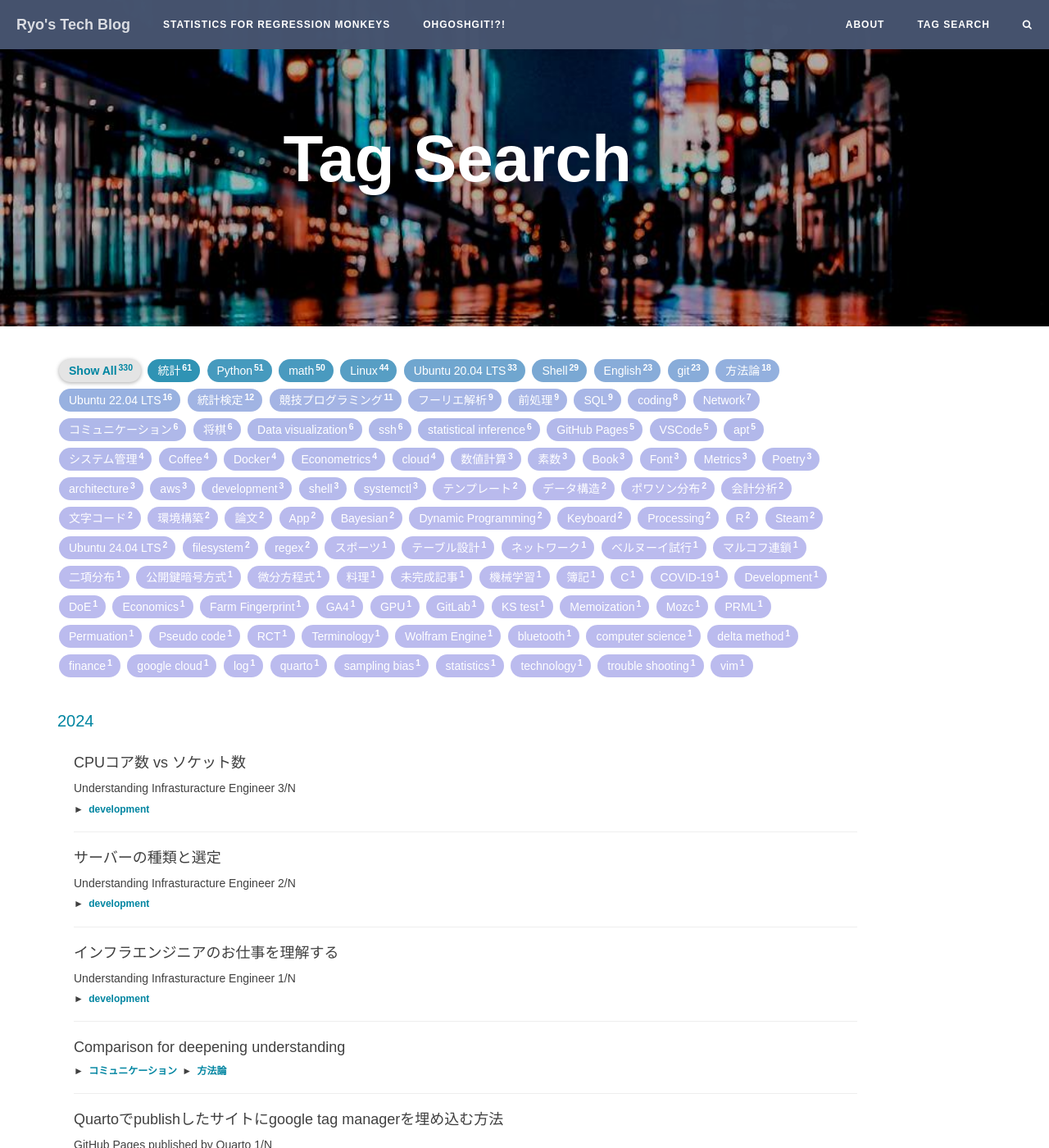
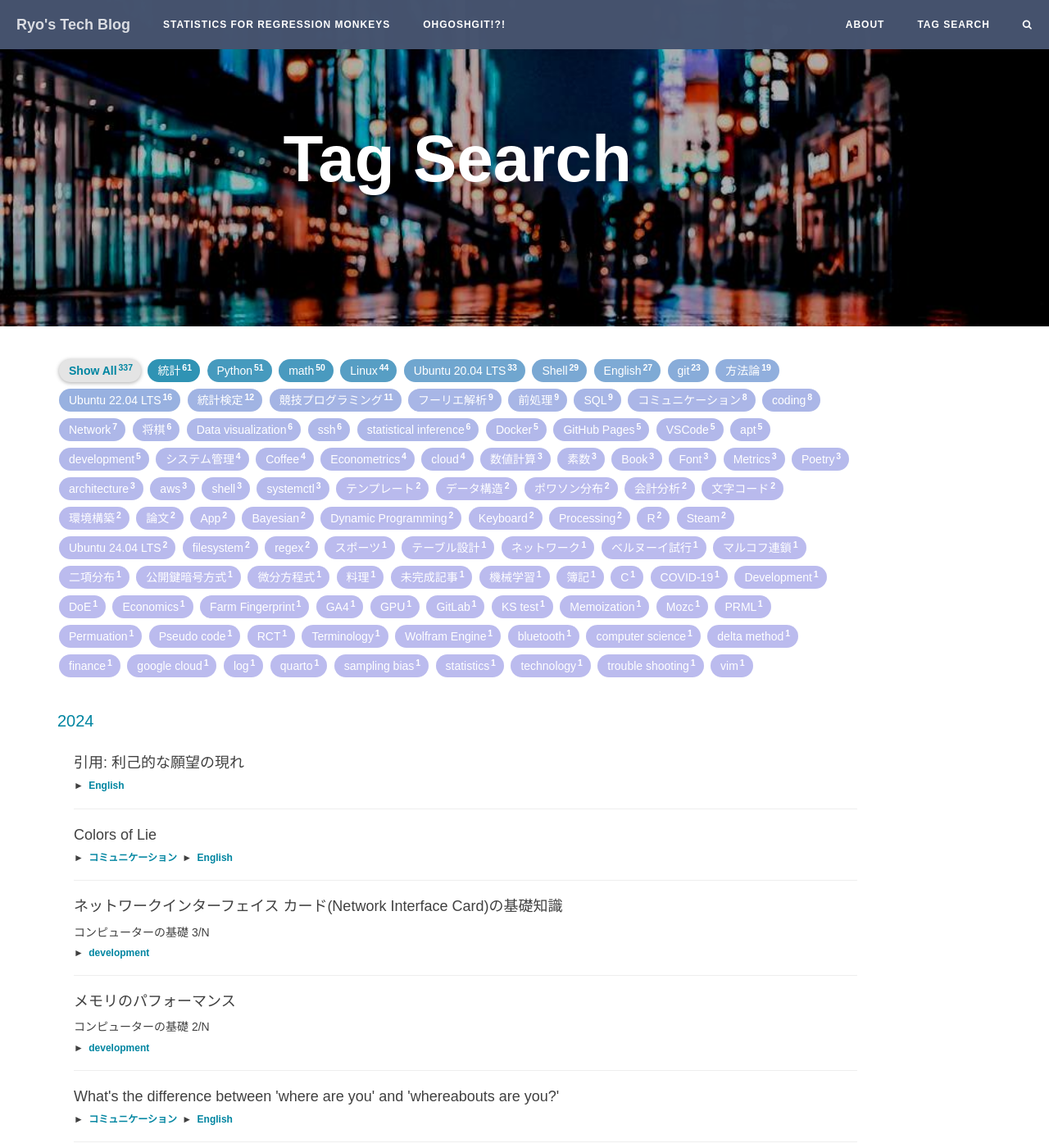
Before and after one commit to RyoNakagami/RyoNakagami.github.io, a Jekyll site: the page built from archive.html, in a window 1280 px wide and 1400 px high. Shown: the whole window at 82% size. Built offline with Jekyll 4.4.1, drawn with Linux system fonts in a browser that asks for light colours; comment, search, counter and statistics services are not loaded; part of the change alters nothing that is shown; some of the changed text lies outside the part shown.

Commit message:
POST: learning english

````diff
--- /dev/null
+++ b/_posts/2023-04-06-a-wise-man-learns.md
@@ -0,0 +1,56 @@
+---
+layout: post
+title: "物語の視点"
+subtitle: "森本哲郎 - 経験の教えについてより"
+author: "RyoNak"
+catelog: true
+mathjax: false
+mermaid: false
+last_modified_at: 2024-08-04
+header-mask: 0.0
+header-style: text
+tags:
+
+- English
+- 方法論
+---
+
+## イソップ童話 - 獅子の分け前
+
+イソップ物語「獅子の分け前」を読むにあたって，ロバの視点，キツネの視点，（物語の外の存在としての）読者視点によって以下のような読み方ができます
+
+- ロバ視点：自分の力量を十分に自覚して，付き合い方に気をつけろ
+- キツネ視点：ロバの災難という他人の経験から学べ
+- 読者視点：強者が弱者を働かせて，成果を独り占めしてしまうたとえ
+
+このように視点を変えることで，物語から得る教訓を豊かなものにすることができます．
+物語という間接体験から学ぶためには，
+
+- 自分がどのような視点にいるのか？
+- その視点のキャラクターはどのようなキャラクターなのか？
+
+を理解する必要が有ります．物語の登場人物になりきって，ロバのような最後を迎えたという経験をしたとしても，獅子に対して，ロバの立ち位置（被捕食者になりうる弱い存在）ということがわからなければ「自分の力量を十分に自覚して，付き合い方に気をつけろ」という教訓を得ることは難しいでしょう．ここから次のことが言えます：
+
+- 経験そのものが貴重なのではなく，そこから何をどのように学ぶかが肝要
+- 経験から学ぶためには，自分の立ち位置を理解する必要がある（＝自分を知ることの必要性）
+
+### 自己認識と経験
+
+経験から学ぶためには自己認識が必要であるとわかりましたが，この自己認識というのは容易なことではありません．
+目に見えるような外見的特徴であれば，物理的鏡を見ることでわかるかもしれませんが，能力であったり気質であったり目に見えないものを
+写してくれる鏡が必要となります．
+
+この鏡の一つとして，他者の目というものがあります．他人の目に写った自分を通して自分を認識するということになりますが，
+これは他人との関わりという経験を通して自分を認識することを意味します．
+
+となると，「自分を知る，ということは，経験を通じて知る以外に知りようがない．ただ，経験から学ぶためには自分自身を知る必要がある」という
+循環論法が今ここで発生していることになりますが，このような経験と自己認識の循環の中で人間は生きていると思います．
+
+自己意識の持ち始め→経験→自己意識の修正→経験→...というように，自己認識と経験は不即不離の関係を持っていると言えると思います．
+
+## Appendix: Phrase Table
+
+|Japanese|English|
+|---|---|
+|前車の覆る（くつがえる）は後車の戒め|A wise man learns from the mistakes of others|
+|不即不離|not too close, not too distant. It conveys a sense of maintaining a balanced and harmonious relationship, where neither party is overly attached nor completely detached.|
--- /dev/null
+++ b/_posts/2024-07-01-docker-volume.md
@@ -0,0 +1,110 @@
+---
+layout: post
+title: "Docker Volumne"
+subtitle: "Dockerの基礎知識 */N"
+author: "RyoNak"
+catelog: true
+mathjax: false
+mermaid: false
+last_modified_at: 2024-08-04
+header-mask: 0.0
+header-style: text
+tags:
+
+- Docker
+---
+
+## DockerにおけるVolumeとは？
+
+コンテナ内のファイルシステムをホストのファイルシステムに接続する方法として
+
+- Volume mount
+- bind mount
+
+の２つが有ります．bind mountがホストマシーンのOSやディレクトリ構造に依存する一方，
+volumeはDockerに寄って管理されるという差分が有ります．
+
+<strong > &#9654;&nbsp; Volumeの特徴</strong>
+
+- Dockerの管理下でストレージ領域を確保
+    - Linuxならば`/var/lib/docker/volumes/`
+    - Dockerコマンドを使って管理可能
+- データのバックアップと復元が容易
+- Linux DockerとWindows Dockerどちらでも動作する
+- 他のコンテナとの共有が容易 and 複数のコンテナ間でボリュームを安全に共有可能
+- bind mountよりもI/O効率が良い
+- 永続データを扱う場合でも，volumeのコンテンツはコンテナ外に存在するのでコンテナサイズを増加させない
+    - bindはコンテナ内のファイルシステムとホストのファイルシステムが直接リンクする仕組み
+
+### Docker volumeの作成
+
+Docker Volumeは以下のコマンドで作成可能です
+
+```zsh
+% docker volume create docker-sandbox
+docker-sandbox
+
+# list all your volumes
+% docker volume ls
+DRIVER    VOLUME NAME
+local     docker-sandbox
+local     vscode
+
+# inspect the detail
+% docker volume inspect docker-sandbox
+[
+    {
+        "CreatedAt": "2024-07-01T13:25:23Z",
+        "Driver": "local",
+        "Labels": null,
+        "Mountpoint": "/var/lib/docker/volumes/docker-sandbox/_data",
+        "Name": "docker-sandbox",
+        "Options": null,
+        "Scope": "local"
+    }
+]
+```
+
+### Docker Volumeの利用
+
+上で作成した新規volumeをコンテナにattachして起動する場合以下のコマンドとなります
+
+```zsh
+% docker container run --rm \
+     --mount source=docker-sandbox,target=/app \
+     ubuntu:latest touch /app/my-persistent-data
+```
+
+別のコンテナにも以下のようにattach可能です
+
+```zsh
+% docker container run --rm \
+    --mount source=docker-sandbox,target=/app \
+    fedora:latest ls -lFa /app/my-persistent-data
+```
+
+<div style='padding-left: 2em; padding-right: 2em; border-radius: 0em; border-style:solid; border-color:#00008B;'>
+<strong >📘 REMARKS</strong> <br>
+
+- `source`にvolumeを指定しますが，上記コマンド実行時にvolumeに存在しない名前を入力すると自動的にvolumeが作成されます
+
+</div>
+
+<br>
+
+volumeを削除する場合は
+
+```zsh
+% docker volume rm docker-sandbox
+```
+
+使用されていないvolumeを一括で削除したい場合は
+
+```zsh
+% docker volume prune
+```
+
+
+References
+----------
+- [Docker: Up & Running, 3rd Edition By Sean P. Kane, Karl Matthias](https://learning.oreilly.com/library/view/docker-up/9781098131814/)
--- a/_posts/2024-07-31-infrastructure-engineer-03-cpu.md
+++ b/_posts/2024-07-31-infrastructure-engineer-03-cpu.md
@@ -1,7 +1,7 @@
 ---
 layout: post
 title: "CPUコア数 vs ソケット数"
-subtitle: "Understanding Infrasturacture Engineer 3/N"
+subtitle: "コンピューターの基礎 1/N"
 author: "Ryo"
 header-style: text
 header-mask: 0.0
--- /dev/null
+++ b/_posts/2024-08-01-what-is-memory-dram.md
@@ -0,0 +1,94 @@
+---
+layout: post
+title: "メモリのパフォーマンス"
+subtitle: "コンピューターの基礎 2/N"
+author: "Ryo"
+header-style: text
+header-mask: 0.0
+catelog: true
+mathjax: true
+mermaid: false
+last_modified_at: 2024-08-02
+tags:
+
+- development
+---
+
+## メモリのパフォーマンス
+
+メモリのパフォーマンスは耐障害性，省電力という観点も有りますが，個人用PCの選定では
+
+- 容量
+- データ転送速度
+- データ送信幅
+
+の３点に着目するのが良いと思います．
+
+
+<strong > &#9654;&nbsp; データ転送速度</strong>
+
+チップ規格が「DDR4-4000」の場合，4000の部分がデータ転送速度4000MHzであることを表しています．
+DDR4メモリでは一度のメモリアクセスで64ビットずつのデータを転送するので，
+
+$$
+4000\text{MHz} \times 8\text{byte} = 32,0000 \text{MB/s} = 32 \text{GB/s}
+$$
+
+32GB/秒の転送速度となります．
+
+|チップ規格/モジュール規格|メモリクロック/バスクロック|データ転送速度|モジュールのデータ転送速度|
+|---|---|---|---|
+|DDR4-2400/PC4-19200|150/1200 MHz|2400 MHz|19.2GB/s|
+|DDR4-3200/PC4-25600|200/1600 MHz|3200 MHz|25.6GB/s|
+|DDR4-4622/PC4-34100|266/2311 MHz|4622 MHz|34.1GB/s|
+
+- PC4はDDR4を意味
+- メモリ表記として，通常 32GB 2Rx4 PC4-2133P-Rのように，容量，ランク，DDR規格，転送速度の順番でラベルが付与されてる
+
+
+<strong > &#9654;&nbsp; データ転送幅</strong>
+
+CPUや各種バス間で通信を行う際，DDR4では64ビットずつのデータを転送しますがこの64ビットがデータ転送幅になります．
+このデータ転送幅はマルチチャネルやマルチランクという仕組みを利用することで２倍や３倍にすることができます．
+
+
+### マルチチャネルとマルチランク
+
+<strong > &#9654;&nbsp; チャネル</strong>
+
+メモリモジュールへのアクセス経路をチャネルといいます．複数のチャネルが同時に動作（＝マルチチャネル）することで，メモリの帯域幅が増加します．
+
+マルチチャネルメモリの利点として
+
+- 帯域幅の増加：複数のチャネルが同時に動作することで，メモリの帯域幅が増加し，データ転送速度が向上
+- 並列処理：複数のチャネルが並行してデータを転送できるため，メモリ操作の並列処理が可能になり，システムのパフォーマンスが向上
+- 効率性：各チャネルが個別にアクセスできるため，メモリリソースの競合が減少し，レイテンシが短縮
+
+マルチチャネルメモリを実装するには，マザーボード，メモリコントローラー，およびメモリモジュールがマルチチャネル構成をサポートしている必要があります．
+また，メモリモジュールを適切なスロットにインストールし，BIOSやシステム設定でマルチチャネルモードを有効にする必要があります.
+
+<strong > &#9654;&nbsp; ランク</strong>
+
+メモリコントローラーがメモリ上のDRAMからデータを入出力する単位をランクと呼びます．１つのランクは64ビットの単位で入出力をします．
+ランクの種類としてシングルランク(1R)，デュアルランク(2R)，クアッドランク(4R)があります．メモリはDRAMチップの組み合わせで構成されていますが，
+シングルメモリでは72ビット分のDRAMチップが掲載されて居る一方，デュアルランクメモリでは１枚のメモリに144ビット分のDRAMチップが掲載されています．
+
+サーバーにメモリを指すときにランクの双子葉数が多くなるような組み合わせをすることでアクセス精度が向上しますが，
+メモリコントローラーが扱えるランク数には制限がある点に注意が必要です．4Rのメモリをを使用することはシングルランクメモリ４枚指していることと同じため，
+スロット数が余っていてもメモリを最大枚数させないという問題が発生する可能性が有ります．
+
+
+## メモリ用語
+
+<strong > &#9654;&nbsp; メモリスロット</strong>
+
+- メモリスロットとはマザーボード上にあるメモリを差し込む場所のこと
+- 個人利用を想定したパソコンは通常４スロットだが，サーバーでは数十スロットの場合もある
+- DIMM (Dual In-line Memory Module) スロットが一般的なメモリスロットの１つ
+
+<strong > &#9654;&nbsp; ECC</strong>
+
+- ECCはError Correcting Codeの略語
+- メモリ故障などに寄って1ビットの反転エラーが発生したときに検知・自動補正ができるように誤り訂正符号(ECC)と呼ばれるパリティ情報が付与されたメモリ
+- メモリ故障が発生するとECCメモリではない場合，OSレベルの異常終了になってしまうが，ECCメモリの場合ではOSが以上を検知してアラートを出してくれる
+    - アラート発報後，通常終了を行いメモリを交換というアクションが可能
--- /dev/null
+++ b/_posts/2024-08-01-where-vs-whereabouts.md
@@ -0,0 +1,41 @@
+---
+layout: post
+title: "What's the difference between 'where are you' and 'whereabouts are you?'"
+author: "RyoNak"
+catelog: true
+mathjax: false
+mermaid: false
+last_modified_at: 2024-08-02
+header-mask: 0.0
+header-style: text
+tags:
+
+- コミュニケーション
+- English
+---
+
+## Phrase: Whereabouts are you?
+
+Ive just come arross the phrase, "whereabouts int the world are you?", when listing to
+[Why do we lie? - CrowdScience podcast, BBC World Service](https://www.youtube.com/watch?v=0LCgem1OAcE&t=416s).
+
+- Interviewer: whereabouts in the world are you?
+- Interviewee: I am in West Virgina Charleston in the United States.
+
+When I heard of this conversation, one questions come up in my mind, whats the difference
+between "whereabouts are you?" and simply asking "where are you"?
+
+
+###  where are you?" and "whereabouts are you?"
+
+The primary difference between the phrases "whereabouts are you?" and "simply asking "where are you?" lies in the level of specificity and the implied intent behind the question. In general, "whereabouts are you?" focuses on the general area or vicinity, while "where are you?" demands a more detailed and pinpoint location.
+
+<strong > &#9654;&nbsp; "Whereabouts are you?":</strong>
+
+- This phrase suggests a request for a more general or approximate location. It indicates a desire to understand the speaker's or writer's broad vicinity or region. For example, answering "I'm in the city center" or "I'm in the suburbs" would suffice.
+- "Whereabouts" is often used when the exact address or precise location is not the primary concern. It can be useful when trying to establish a person's proximity to a particular area or when gauging their general surroundings.
+
+<strong > &#9654;&nbsp; "Wherea are you?":</strong>
+
+- This question typically seeks a more specific and precise location. It implies a need or desire for an exact address, landmark, or geographical coordinates. For instance, an appropriate response might be "I'm at 123 Main Street" or "I'm near the town hall."
+- "Where are you?" is often used in situations where knowing the exact location is crucial, such as providing directions, arranging a meeting point, or coordinating emergency services.
--- /dev/null
+++ b/_posts/2024-08-02-network-iterface-card.md
@@ -0,0 +1,61 @@
+---
+layout: post
+title: "ネットワークインターフェイス カード(Network Interface Card)の基礎知識"
+subtitle: "コンピューターの基礎 3/N"
+author: "Ryo"
+header-style: text
+header-mask: 0.0
+catelog: true
+mathjax: true
+mermaid: false
+last_modified_at: 2024-08-04
+tags:
+
+- development
+---
+
+## NICとは？
+
+
+ネットワークインターフェイス カード (Network Interface Card, NIC) は，
+コンピューターまたはネットワーク対応デバイスをネットワークにつなげるためのプリント基板としてのハードウェアコンポーネントです．
+ネットワークアダプター，ネットワーク カード，LANアダプターとも呼ばれたりします．
+ネットワーク上のデバイスを識別するMAC(Media Access Control)アドレスは，NICが持っています．
+
+NICは通常、コンピューターのマザーボードに直接接続するか，または拡張スロット(PCI ExpressスロットやUSBスロット)
+に挿入する拡張カードの形式で提供されます．
+
+### NICオフロード機能
+
+NICの帯域幅は1Gbpsが標準的だが，10Gbps，25Gbps，50Gbpsと広い帯域幅までカバーする種類が登場してきました．
+NICはパケット（ネットワークで送受信するデータの伝送単位）の処理をサーバのCPUに受け渡しますが，
+ネットワークの高速化（帯域幅の拡大）に伴い，CPUがパケットを処理する際の負担が大きくなることが問題になり始めました．
+
+CPUはパケットの処理に掛かる負荷が増えるほど，アプリケーション側の処理にリソースを割けなくなってしまいます．
+この問題を解決するために，CPUの処理の一部をNICのプロセッサに担わせる，いわゆる「NICへのオフロード」という手法が登場しました．
+
+具体的には，以下の３つの処理をNICオフロード機能が代行しています：
+
+- TCP/IPチェックサムのオフロード
+- TCPセグメント化オフロード
+- IPSecオフロード
+
+ただし，NICオフロード機能が原因で障害が発生する事例もあるので利用には注意は必要です．
+
+
+## enp6s0 vs eth0
+
+Ubuntu 22.04にて，ネットワークI/Fの設定，表示を行うコマンド`ifconfig`や`ip address`を実行すると
+
+- `enp6s0`: ethenet connection
+- `lo`: loopback
+- `wlp5s0`: Wireless connection
+
+が表示されるはずです．古くは`eth0`, `wl0`などのように表示されていましsたが新しいsystemdベースでは
+上記のような表現に変更されました．
+
+`enp6s0`という名前は，次の部分で構成されています：
+
+- `en`: ネットワークインターフェス（今回はethernet）
+- `p6`: 物理的なスロットまたはポートを示す
+- `s0`: 同じ物理スロットまたはポートに接続されているインターフェイスの最初のものを示す
--- /dev/null
+++ b/_posts/2024-08-03-color-of-lie.md
@@ -0,0 +1,52 @@
+---
+layout: post
+title: "Colors of Lie"
+author: "RyoNak"
+catelog: true
+mathjax: false
+mermaid: false
+last_modified_at: 2024-08-04
+header-mask: 0.0
+header-style: text
+tags:
+
+- コミュニケーション
+- English
+---
+
+## Different Colors of lie
+
+Lie us a way of deceiving someone. It is known that humans start telling lies from around the age of two to three, and this tendency peaks around the age of seven. Interestingly, from then on, the tendency to lie decreases continuously until the age of sixteen. So basically, the teenager years are the most honest of period of development.
+
+This raises a question: What changes between teenagers and adults, and why do they start lying more again?
+One theory involves moral licensing, where adults come up with all sorts of ways to rationalize the lies they tell.
+
+Moral licensing is a social psychological concept that describes how individuals tend to justify their behaviors, particularly those that may be considered immoral or unethical. In simpler terms, it's the idea that doing something good can make people feel licensed or entitled to do something not-so-good.
+
+When it comes to lying, it's important to distinguish between acceptable and unacceptable lies to understand when and why lying occurs.
+
+|Types of Lie|Comments|
+|---|---|
+|**white lies**|a lie we tell to be polite or spare others feeling|
+|**Grey lies**|a lie to cover up our own mistakes|
+|**Blue lies**|a lie in the interest of a collective or group|
+|**Purple lies**|a lie to be modest or to remain low-key|
+|**Red lies**|a lie told out of spite and revenge|
+
+
+## Deception vs Deceit
+
+"Deceit" and "deception" are closely related terms that refer to the act of misleading or providing false information,
+but they differ in their usage and nuances.
+
+<strong > &#9654;&nbsp; Deceit</strong>
+
+- the act or practice of deceiving someone
+- It implies a deliberate and intentional effort to mislead or give false information.
+- "He was accused of deceit when he lied about his qualifications."
+
+<strong > &#9654;&nbsp; Deception</strong>
+
+- "Deception" has a broader meaning and can refer to the act, practice, or result of deceiving someone
+-  it includes not only intentional lies but also tactics or strategies that create a false or misleading impression
+- "The magician's performance relied on clever deception to astound the audience"
--- /dev/null
+++ b/_posts/2024-08-04-sunanoonya-phrase.md
@@ -0,0 +1,27 @@
+---
+layout: post
+title: "引用: 利己的な願望の現れ"
+author: "RyoNak"
+catelog: true
+mathjax: false
+mermaid: false
+last_modified_at: 2024-08-04
+header-mask: 0.0
+header-style: text
+tags:
+
+- English
+---
+
+## 安部公房「砂の女」逃走中の意識の流れにて
+
+「お前が大好きだった，おれに行水を使わせる儀式」などと，センチメンタルに回顧し，
+女への同情モードに入っている場面について，文筆家のヤマザキマリさんは以下のような読み方をしています：
+
+- これまで「女」と呼んでいたところ，男が女を「おまえ」と二人称で呼んでいる
+- 置き去りにして逃げたことを詫びるような気持ちもあるけど，彼はその気持ちに自分で酔っている
+
+そして以下のように結んでいます：
+
+- 他者への慮りのようでありながら，それまで自分に起こったすべてをフィクションにしてしまいたいという，利己的な願望の現れなのかもしれません
+- It may be a manifestation of selfish desire, while appearing to be considerate of others, to want to turn all that has happened to oneself into fiction.
````
